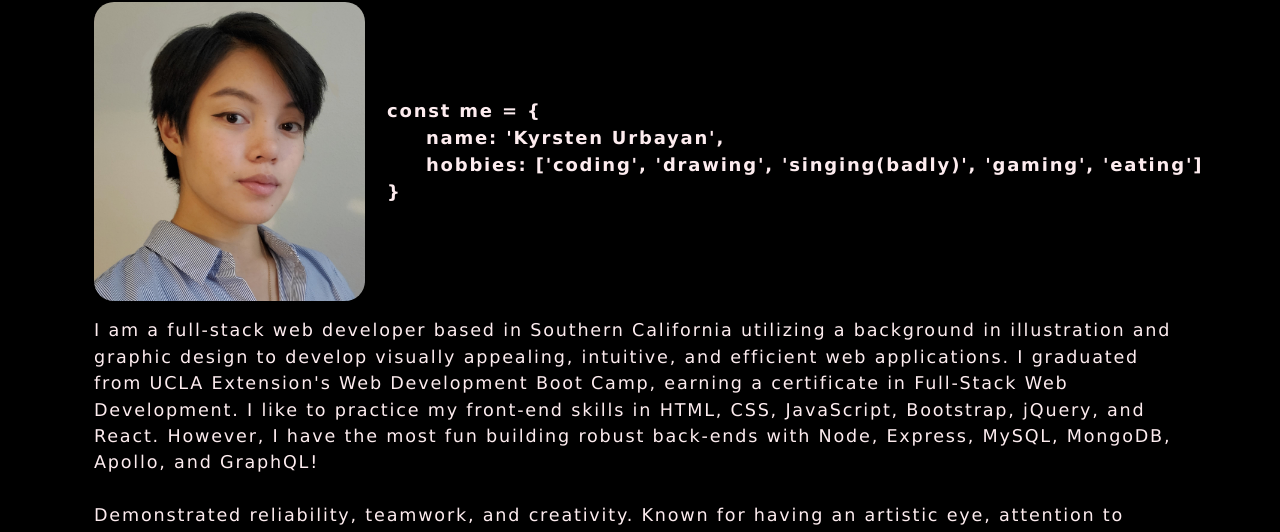
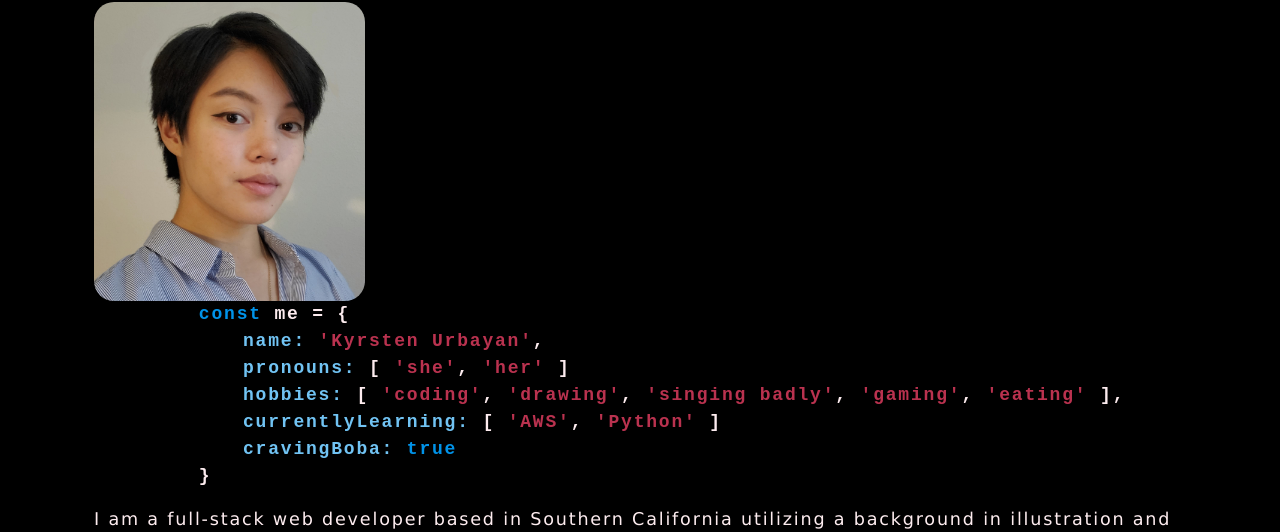
Before and after one commit to kg-phantom/kyrsten-urbayan, a React (Create React App) app: page / in a window 1280 px wide. Shown: the part 226-758 px from the top of the page. Built offline with nearby package versions, Linux system fonts and the light colour scheme.

Commit message:
updated const me properties

```diff
--- a/src/components/pages/About.js
+++ b/src/components/pages/About.js
@@ -8,11 +8,17 @@ function About() {
             <div className='py-2 flex-row space-between'>
                 <img className="headshot" src={headshot} alt='Kyrsten Urbayan' />
                 <div className='me-const'>
-                    const me = &#123;
+                    <span className="const">const</span> me = &#123;
                     <div className='me-props'>
-                        name: 'Kyrsten Urbayan',
+                        <span className='prop-name'>name:</span> <span className='string'>'Kyrsten Urbayan'</span>,
                         <br />
-                        hobbies: ['coding', 'drawing', 'singing(badly)', 'gaming', 'eating']
+                        <span className="prop-name">pronouns:</span> [ <span className='string'>'she'</span>, <span className='string'>'her'</span> ]
+                        <br />
+                        <span className='prop-name'>hobbies:</span> [ <span className='string'>'coding'</span>, <span className='string'>'drawing'</span>, <span className='string'>'singing badly'</span>, <span className='string'>'gaming'</span>, <span className='string'>'eating'</span> ],
+                        <br />
+                        <span className='prop-name'>currentlyLearning:</span> [ <span className='string'>'AWS'</span>, <span className='string'>'Python'</span> ]
+                        <br />
+                        <span className='prop-name'>cravingBoba:</span> <span className='true'>true</span>
                     </div>
                     &#125;
                 </div>
--- a/src/index.css
+++ b/src/index.css
@@ -92,11 +92,28 @@ p {
 
 .me-const {
   margin: auto;
+  font-family: monospace;
+}
+
+.const {
+  color:#0093e9;
 }
 
 .me-props {
   position: relative;
   left: 5%;
+}
+
+.prop-name {
+  color:#71c3f3
+}
+
+.string {
+  color: var(--primary);
+}
+
+.true {
+  color:#0093e9;
 }
 
 .about-text {
```
